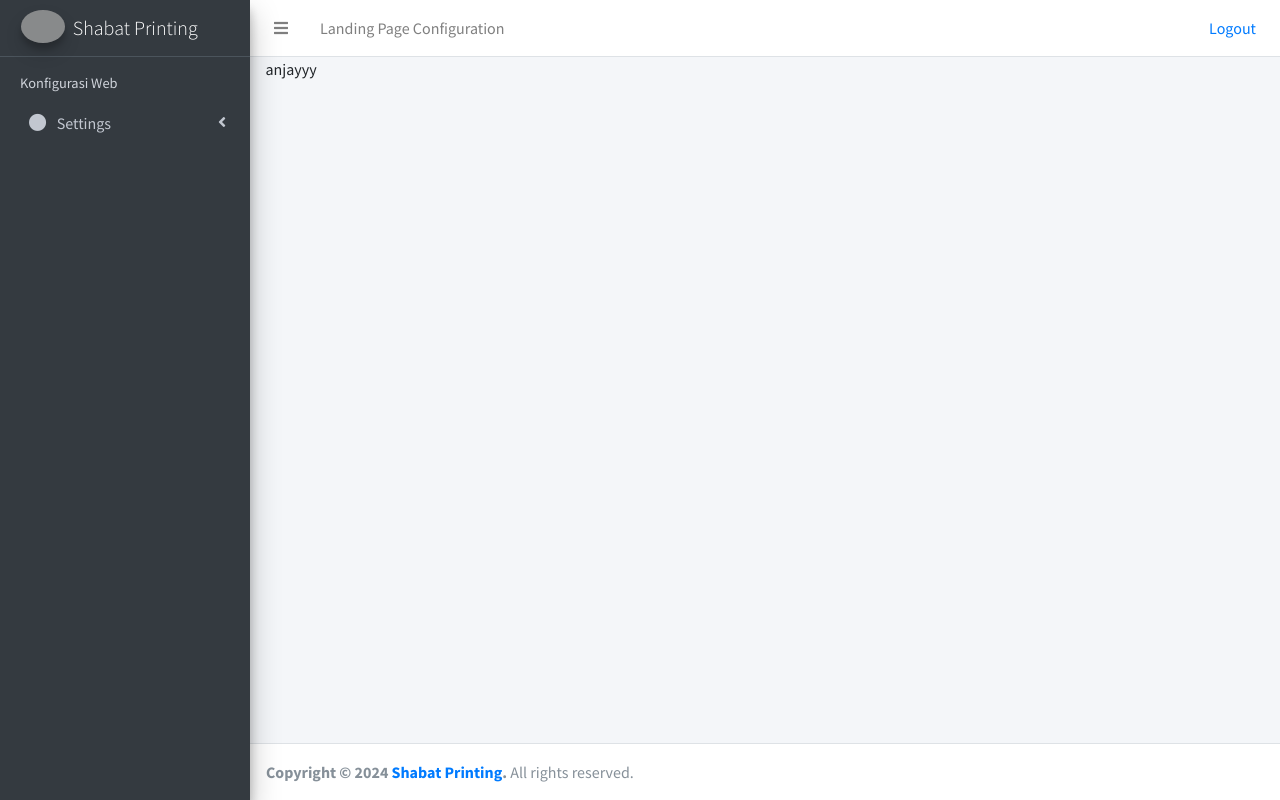
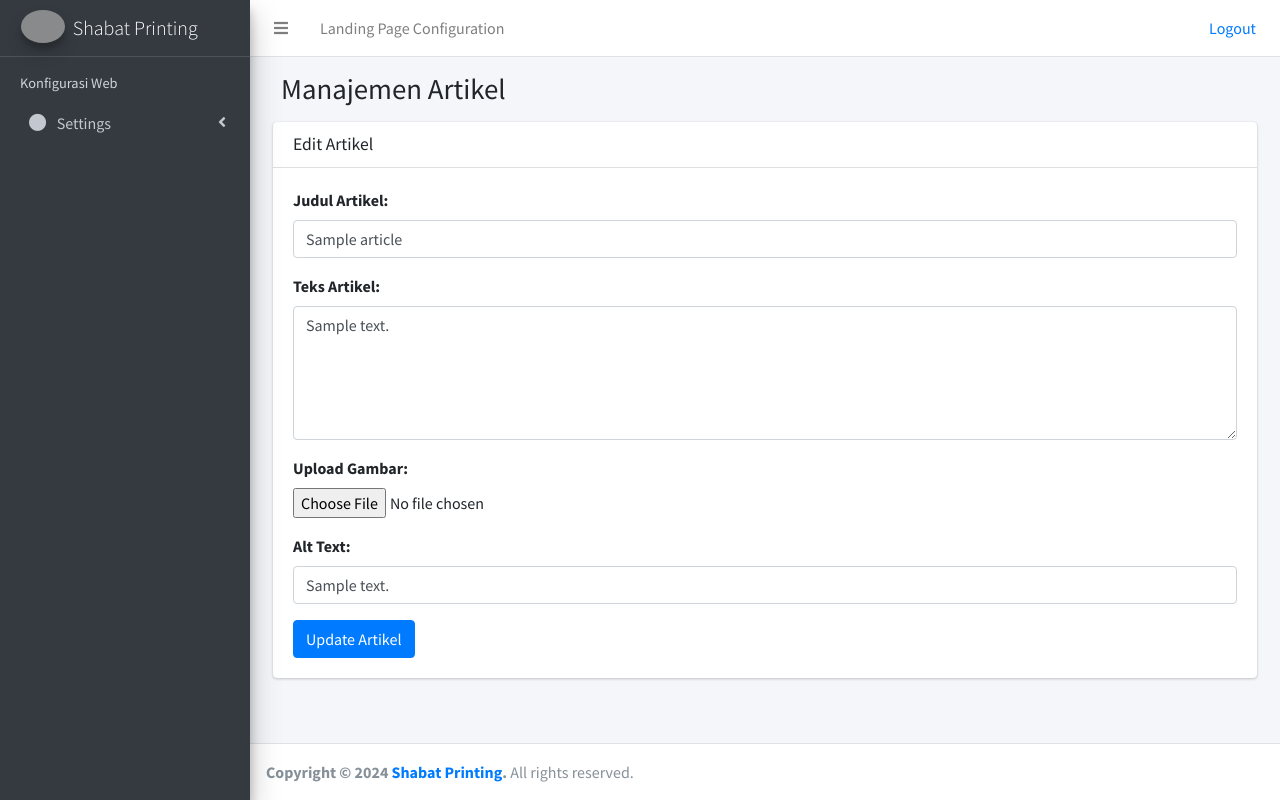
Before and after one commit to Nqadhafi/LandingPageSWWG, a PHP site: page /admin/?page=artikel&action=edit&id=1 in a window 1280 px wide. Run offline with PHP 8.4, Linux system fonts and the light colour scheme; tables that the repository leaves empty or names only in its code hold one stand-in row (values such as "Sample post"); data that the repository does not hold is empty; some libraries are stand-ins or nearby versions; grey boxes are pictures that could not be loaded.

Commit message:
Fitur CRUD artikel

```diff
--- /dev/null
+++ b/admin/config.php
@@ -0,0 +1,12 @@
+<?php
+$host = 'localhost';
+$user = 'root';
+$password = '';
+$database = 'landingpage_shabatprinting';
+
+$conn = mysqli_connect($host, $user, $password, $database);
+
+if (!$conn) {
+    die("Connection failed: " . mysqli_connect_error());
+}
+?>
--- a/admin/footer.php
+++ b/admin/footer.php
@@ -33,5 +33,15 @@
 <script src="dist/js/pages/dashboard.js"></script>
 <!-- AdminLTE for demo purposes -->
 <script src="dist/js/demo.js"></script>
+<script>
+    $(document).ready(function(){
+    $('.sidebar-menu a').on('click', function(e) {
+        e.preventDefault();
+        var page = $(this).attr('href').split('=')[1];
+        $('#content').load('pages/' + page + '.php');
+    });
+});
+
+</script>
 </body>
 </html>
--- a/admin/index.php
+++ b/admin/index.php
@@ -17,8 +17,8 @@ $page = isset($_GET['page']) ? $_GET['page'] : 'dashboard';
 
 // Memuat halaman sesuai pilihan
 switch ($page) {
-    case 'dashboard':
-        include 'pages/dashboard.php';
+    case 'artikel':
+        include 'pages/form-artikel.php';
         break;
     case 'user':
         include 'pages/user.php';
--- a/admin/pages/form-artikel.php
+++ b/admin/pages/form-artikel.php
@@ -0,0 +1,81 @@
+<?php
+include './config.php';
+
+// Cek apakah artikel sudah ada
+$query = "SELECT * FROM article LIMIT 1";
+$result = mysqli_query($conn, $query);
+$article = mysqli_fetch_assoc($result);
+
+// Cek apakah ini aksi edit
+$isEdit = isset($_GET['action']) && $_GET['action'] == 'edit' && isset($_GET['id']);
+$editingArticle = null;
+
+if ($isEdit) {
+    $id = $_GET['id'];
+    $query = "SELECT * FROM article WHERE id = $id";
+    $result = mysqli_query($conn, $query);
+    $editingArticle = mysqli_fetch_assoc($result);
+}
+?>
+
+
+    <div class="content-header">
+        <div class="container-fluid">
+            <h1 class="m-0">Manajemen Artikel</h1>
+        </div>
+    </div>
+
+    <section class="content">
+        <div class="container-fluid">
+            <div class="card">
+                <div class="card-header">
+                    <h3 class="card-title">
+                        <?php echo $isEdit ? "Edit Artikel" : (!$article ? "Tambah Artikel" : "Artikel Saat Ini"); ?>
+                    </h3>
+                </div>
+                <div class="card-body">
+                    <?php if (!$article || $isEdit): ?>
+                        <!-- Form untuk tambah/edit artikel -->
+                        <form action="./pages/proses/artikel.php" method="POST" enctype="multipart/form-data">
+                            <input type="hidden" name="id" value="<?php echo $isEdit ? $editingArticle['id'] : ''; ?>">
+
+                            <div class="form-group">
+                                <label>Judul Artikel:</label>
+                                <input type="text" name="title" class="form-control" value="<?php echo $isEdit ? htmlspecialchars($editingArticle['title']) : ''; ?>" required>
+                            </div>
+
+                            <div class="form-group">
+                                <label>Teks Artikel:</label>
+                                <textarea name="content" class="form-control" rows="5" required><?php echo $isEdit ? htmlspecialchars($editingArticle['content']) : ''; ?></textarea>
+                            </div>
+
+                            <div class="form-group">
+                                <label>Upload Gambar:</label>
+                                <input type="file" name="image" class="form-control-file" accept="image/*" <?php echo $isEdit ? '' : 'required'; ?>>
+                            </div>
+
+                            <div class="form-group">
+                                <label>Alt Text:</label>
+                                <input type="text" name="alt_text" class="form-control" value="<?php echo $isEdit ? htmlspecialchars($editingArticle['alt_text']) : ''; ?>" required>
+                            </div>
+                            <input type="hidden" name="action" value="<?php echo $isEdit ? 'Update Artikel' : 'Tambah Artikel'; ?>">
+                            <button type="submit"  class="btn btn-primary">
+                                <?php echo $isEdit ? 'Update Artikel' : 'Tambah Artikel'; ?>
+                            </button>
+                        </form>
+                    <?php else: ?>
+                        <!-- Tampilkan artikel -->
+                        <h3><?php echo htmlspecialchars($article['title']); ?></h3>
+                        <p><?php echo nl2br(htmlspecialchars($article['content'])); ?></p>
+                        <?php if ($article['image']): ?>
+                            <img src="../assets/img/<?php echo htmlspecialchars($article['image']); ?>" alt="Article Image" class="img-fluid mb-3" style="max-width: 200px;">
+                        <?php endif; ?>
+                        <p><strong>Referensi:</strong> <?php echo htmlspecialchars($article['alt_text']); ?></p>
+
+                        <a href="?page=artikel&action=edit&id=<?php echo $article['id']; ?>" class="btn btn-warning">Edit</a>
+                        <a href="pages/proses/artikel.php?action=delete&id=<?php echo $article['id']; ?>" onclick="return confirm('Apakah Anda yakin ingin menghapus artikel ini?');" class="btn btn-danger">Hapus</a>
+                    <?php endif; ?>
+                </div>
+            </div>
+        </div>
+    </section>
--- a/admin/sidebar.php
+++ b/admin/sidebar.php
@@ -1,5 +1,5 @@
 <!-- Main Sidebar Container -->
-<aside class="main-sidebar sidebar-dark-primary elevation-4">
+  <aside class="main-sidebar sidebar-dark-primary elevation-4">
     <!-- Brand Logo -->
     <a href="./" class="brand-link">
       <img src="../assets/img/Logo-Single.webp" alt="Logo Shabat Printing" class="brand-image img-circle elevation-3"
@@ -33,8 +33,8 @@
                   <p>Banner Utama / Promo</p>
                 </a>
               </li>
-              <li class="nav-item">
-                <a href="#" class="nav-link">
+              <li class="nav-item <?php echo $page == 'artikel' ? 'active' : ''; ?>">
+                <a href="?page=artikel" class="nav-link">
                   <i class="far fa-circle nav-icon"></i>
                   <p>Artikel Section</p>
                 </a>
```
Also changed, not shown: admin/pages/proses/artikel.php (added, +99 -0 lines), data.php (added, +7 -0 lines), index.php (+8 -2 lines), assets/img/1731651701_lofi-girl-listening-2560x1440-14887.jpg (added), assets/img/1731652088_lofi-girl-listening-2560x1440-14887.jpg (added), assets/img/1731652150_lofi-girl-listening-2560x1440-14887.jpg (added), assets/img/1731652167_lofi-girl-listening-2560x1440-14887.jpg (added), assets/img/1731653275_bdbb2c1ffdd7b8bae5e743eda5673190.jpg (added), 1 other file.
